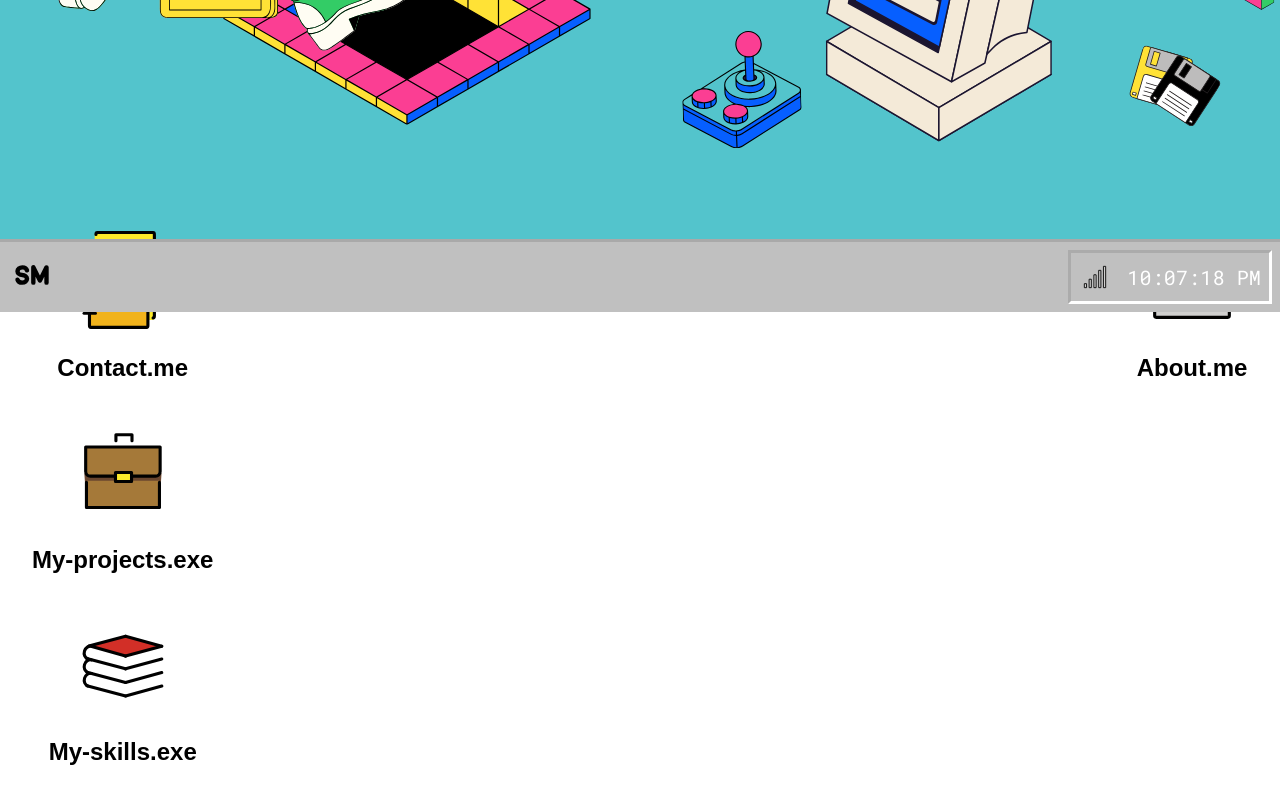
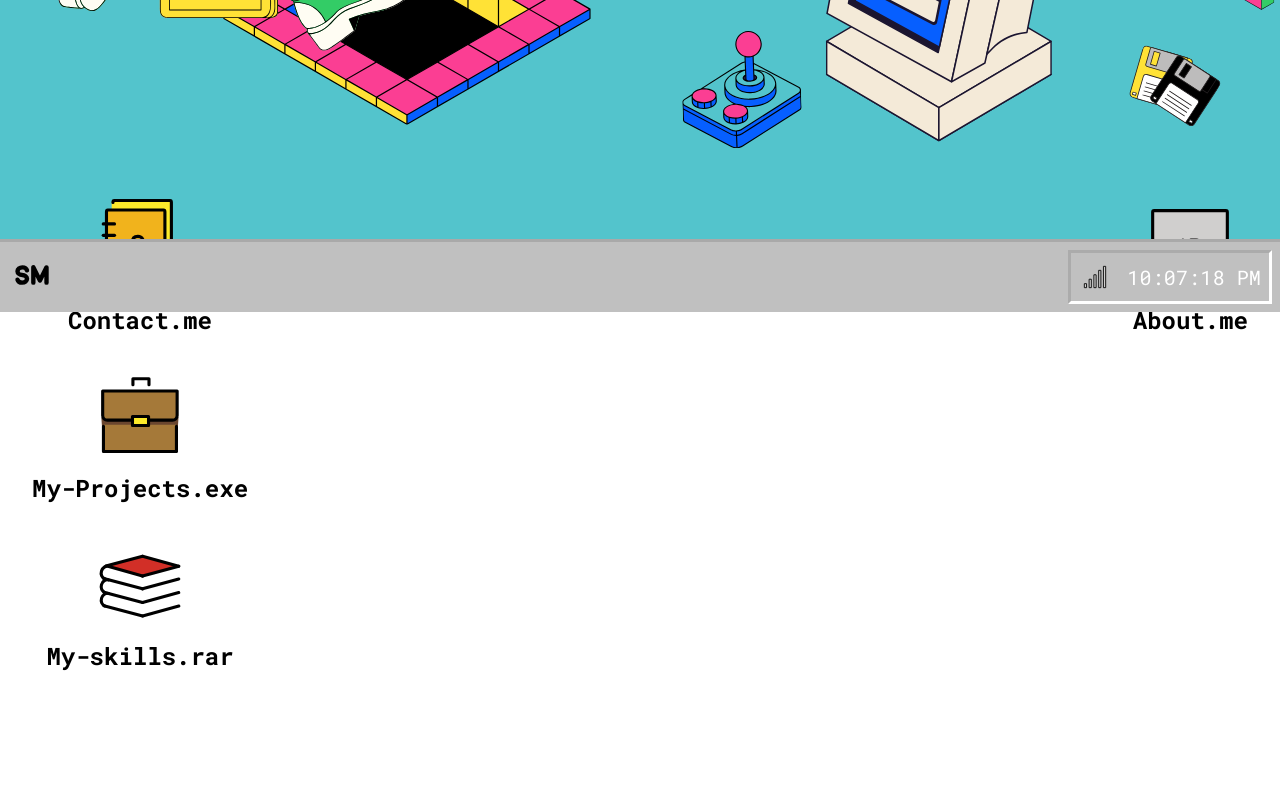
Before and after one commit to sagimartin/portfolio, a React (Vite) app in the folder Portfolio/: page / in a window 1280 px wide. Shown: the part 561-1361 px from the top of the page. After the commit the page ends 1313 px from the top, so only its background shows below. Built offline with nearby package versions, Linux system fonts and the light colour scheme.

Commit message:
Replace buttons & icons in DesktopUI component & add CSS file

```diff
--- /dev/null
+++ b/Portfolio/src/components/DesktopUI.css
@@ -0,0 +1,55 @@
+.desktop-ui-container {
+    background-color: var(--tale-color);
+    height: 100vh;
+    display: flex;
+    flex-direction: column;
+    justify-content: space-between;
+    align-items: center;
+}
+
+.content-container {
+    height: 100%;
+    width: 100%;
+    display: flex;
+    flex-direction: column;
+    justify-content: space-between;
+}
+
+.hello-image {
+    margin: 0 auto;
+    max-width: 100%;
+    height: auto;
+}
+
+.buttons-container {
+    display: flex;
+    justify-content: space-between;
+    padding: 2rem;
+}
+
+.column {
+    display: flex;
+    flex-direction: column;
+    align-items: center;
+    cursor: pointer;
+    margin-bottom: 1.5rem;
+}
+
+.icon-box {
+    text-align: center;
+    display: flex;
+    flex-direction: column;
+    align-items: center;
+    margin-bottom: 1.5rem;
+    cursor: pointer;
+}
+
+.icon {
+    width: 7rem;
+    height: auto;
+    cursor: pointer;
+}
+
+.icon-text:hover {
+        color: var(--blue-color);
+    }
--- a/Portfolio/src/components/DesktopUI.jsx
+++ b/Portfolio/src/components/DesktopUI.jsx
@@ -1,72 +1,52 @@
-import { Box, Typography } from "@mui/material"
 import { useState } from 'react';
+import { Box, Typography } from "@mui/material";
+import Footer from "./footer/Footer";
 
-import Footer from "./footer/Footer"
-import AboutPopup from "./about/AboutPopup"
+import AboutPopup from "./about/AboutPopup";
+import aboutData from "../data/about.json";
 
-import appsData from "../data/apps.json"
-import aboutData from "../data/about.json"
+import hello from "/assets/images/about/hello.svg";
+import contactsIcon from "/assets/icons/contacts.svg";
+import projectsIcon from "/assets/icons/projects.svg";
+import skillsIcon from "/assets/icons/skills.svg";
+import aboutIcon from "/assets/icons/about.svg";
 
-import hello from "/assets/images/about/hello.svg"
-import about from "/assets/icons/about.svg"
-
-
+import "./DesktopUI.css";
 
 export default function DesktopUI() {
-    const leftSide = appsData.apps.slice(1, 4)
     const [showAboutPopup, setShowAboutPopup] = useState(false);
     const closeAboutPopup = () => {
         setShowAboutPopup(false);
     };
 
     return (
-        <Box style={{ backgroundColor: "var(--tale-color)", height: "100vh", display: "flex", flexDirection: "column", justifyContent: 'space-between', alignItems: 'center' }}>
-            <Box style={{ height: "100%", width: "100%", display: "flex", flexDirection: "column", justifyContent: 'space-between' }}>
-                <img src={hello} alt="hello svg" style={{
-                    margin: "0 auto",  maxWidth: "100%",
-                    height: "auto",
-                }} />
-                <Box style={{ display: "flex", justifyContent: "space-between", padding: "2rem", }}>
-                    <Box style={{ display: "flex", flexDirection: 'column' }}>
-                        {leftSide.map((app, index) => (
-                            <Box
-                                key={index}
-                                sx={{
-                                    textAlign: "center",
-                                    display: "flex",
-                                    flexDirection: "column",
-                                    alignItems: "center",
-                                    gap: "1rem",
-                                    marginTop: "2rem"
-                                }}
-                            >
-                                <img src={app.icon} alt={`${app.name} icon`} style={{ width: "7rem", height: "auto" }} />
-                                <Typography variant="h5" sx={{
-                                    fontFamily: "var(--primary-font)", fontWeight: "600",
-                                    "&:hover": {
-                                        color: "var(--blue-color)",
-                                    },
-                                }}>
-                                    {app.name}
-                                </Typography>
-                            </Box>
-                        ))}
+        <Box className="desktop-ui-container">
+            <Box className="content-container">
+                <img src={hello} alt="hello svg" className="hello-image" />
+                <Box className="buttons-container">
+                    <Box className="column">
+                        <Box className="icon-box">
+                            <img src={contactsIcon} alt="contact icon" className="icon" />
+                            <Typography variant="h5" className="icon-text" fontFamily="var(--secondary-font)" fontWeight="600" >
+                                Contact.me
+                            </Typography>
+                        </Box>
+                        <Box className="icon-box">
+                            <img src={projectsIcon} alt="projects icon" className="icon" />
+                            <Typography variant="h5" className="icon-text" fontFamily="var(--secondary-font)" fontWeight="600" >
+                                My-Projects.exe
+                            </Typography>
+                        </Box>
+                        <Box className="icon-box">
+                            <img src={skillsIcon} alt="skills icon" className="icon" />
+                            <Typography variant="h5" className="icon-text" fontFamily="var(--secondary-font)" fontWeight="600" >
+                                My-skills.rar
+                            </Typography>
+                        </Box>
                     </Box>
-                    <Box sx={{
-                        textAlign: "center",
-                        display: "flex",
-                        flexDirection: "column",
-                        alignItems: "center",
-                        gap: "1rem",
-                        marginTop: "2rem"
-                    }} onClick={() => setShowAboutPopup(true)}>
-                        <img src={about} alt="about icon" style={{ width: "7rem", height: "auto" }} />
-                        <Typography variant="h5" sx={{
-                            fontFamily: "var(--primary-font)", fontWeight: "600",
-                            "&:hover": {
-                                color: "var(--blue-color)",
-                            },
-                        }}>
+                    <Box className="column" onClick={() => setShowAboutPopup(true)}>
+                        <img src={aboutIcon} alt="about icon" className="icon" />
+                        <Typography variant="h5" className="icon-text" fontFamily="var(--secondary-font)" fontWeight="600" >
                             About.me
                         </Typography>
                         {showAboutPopup && <AboutPopup memes={aboutData.memes} closePopup={closeAboutPopup} />}
@@ -75,5 +55,5 @@ export default function DesktopUI() {
             </Box>
             <Footer />
         </Box>
-    )
+    );
 }
```
